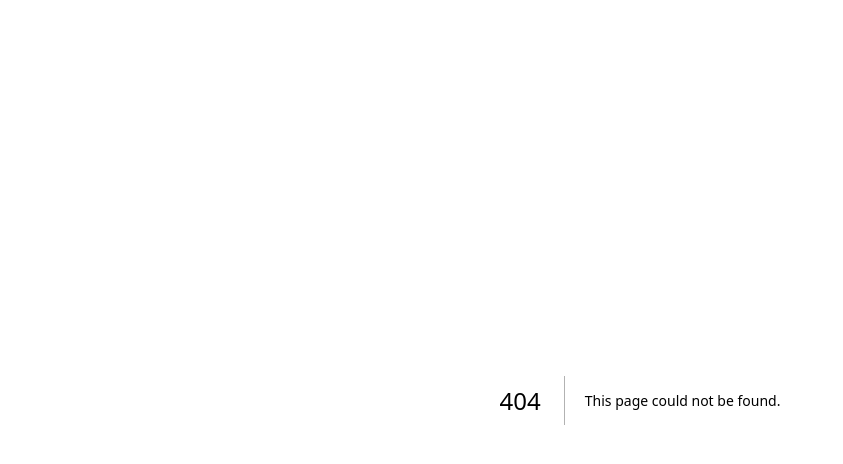
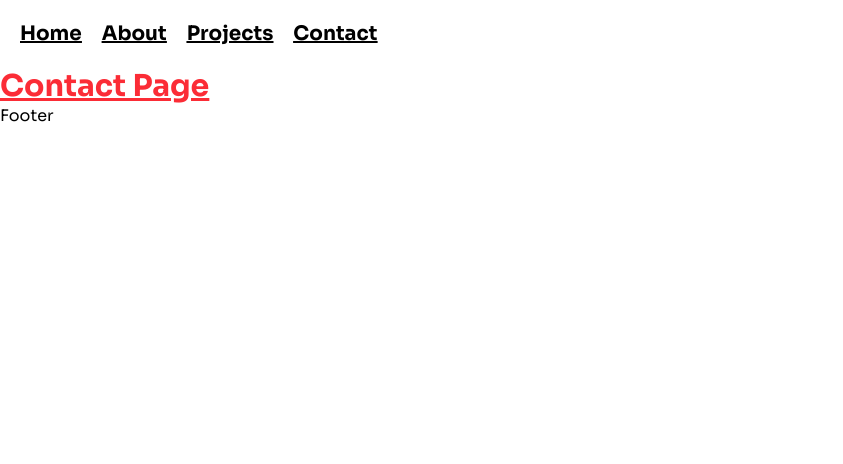
Before and after one commit to TwickE/Portfolio, a Next.js app: page /contact in a window 1280 px wide. Before the commit this address had no page. Shown: the top 464 px of the page, without its empty margins (0-843 px from the left). Built offline with nearby package versions, Linux system fonts and the light colour scheme.

Commit message:
Created and structured the pages layout and routes

```diff
--- /dev/null
+++ b/app/(root)/about/page.tsx
@@ -0,0 +1,16 @@
+import type { Metadata } from "next";
+
+export const metadata: Metadata = {
+    title: "About | Fred's Portfolio",
+    description: "Learn about my professional journey, skills, and experiences as a developer.",
+};
+
+const About = () => {
+    return (
+        <h1 className="text-3xl text-red-500 font-bold underline">
+            About Page
+        </h1>
+    )
+}
+
+export default About
--- /dev/null
+++ b/app/(root)/contact/page.tsx
@@ -0,0 +1,16 @@
+import type { Metadata } from "next";
+
+export const metadata: Metadata = {
+    title: "Contact | Fred's Portfolio",
+    description: "Get in touch with me about job opportunities, collaborations, or just to say hello. Find my contact information and connect with me on social media.",
+};
+
+const Contact = () => {
+    return (
+        <h1 className="text-3xl text-red-500 font-bold underline">
+            Contact Page
+        </h1>
+    )
+}
+
+export default Contact
--- /dev/null
+++ b/app/(root)/layout.tsx
@@ -0,0 +1,15 @@
+import Footer from "@/components/Footer"
+import Navbar from "@/components/Navbar"
+
+
+const Layout = ({ children }: { children: React.ReactNode }) => {
+    return (
+        <>
+            <Navbar />
+            {children}
+            <Footer />
+        </>
+    )
+};
+
+export default Layout;
--- /dev/null
+++ b/app/(root)/projects/page.tsx
@@ -0,0 +1,16 @@
+import type { Metadata } from "next";
+
+export const metadata: Metadata = {
+    title: "Projects | Fred's Portfolio",
+    description: "Browse through my portfolio of web and software development projects. See examples of my work, the technologies I've used, and the problems I've solved.",
+};
+
+const Projects = () => {
+    return (
+        <h1 className="text-3xl text-red-500 font-bold underline">
+            Projects Page
+        </h1>
+    )
+}
+
+export default Projects
--- a/app/globals.css
+++ b/app/globals.css
@@ -10,6 +10,4 @@ html {
 
 * {
     box-sizing: border-box;
-    padding: 0;
-    margin: 0;
 }
--- /dev/null
+++ b/components/Footer.tsx
@@ -0,0 +1,9 @@
+
+
+const Footer = () => {
+  return (
+    <footer>Footer</footer>
+  )
+}
+
+export default Footer
--- /dev/null
+++ b/components/Navbar.tsx
@@ -0,0 +1,14 @@
+import Link from 'next/link'
+
+const Navbar = () => {
+  return (
+    <header className='flex gap-5 text-xl underline font-bold p-5'>
+        <Link href="/">Home</Link>
+        <Link href="/about">About</Link>
+        <Link href="/projects">Projects</Link>
+        <Link href="/contact">Contact</Link>
+    </header>
+  )
+}
+
+export default Navbar
```
Also changed, not shown: app/(root)/page.tsx (renamed from app/page.tsx).
